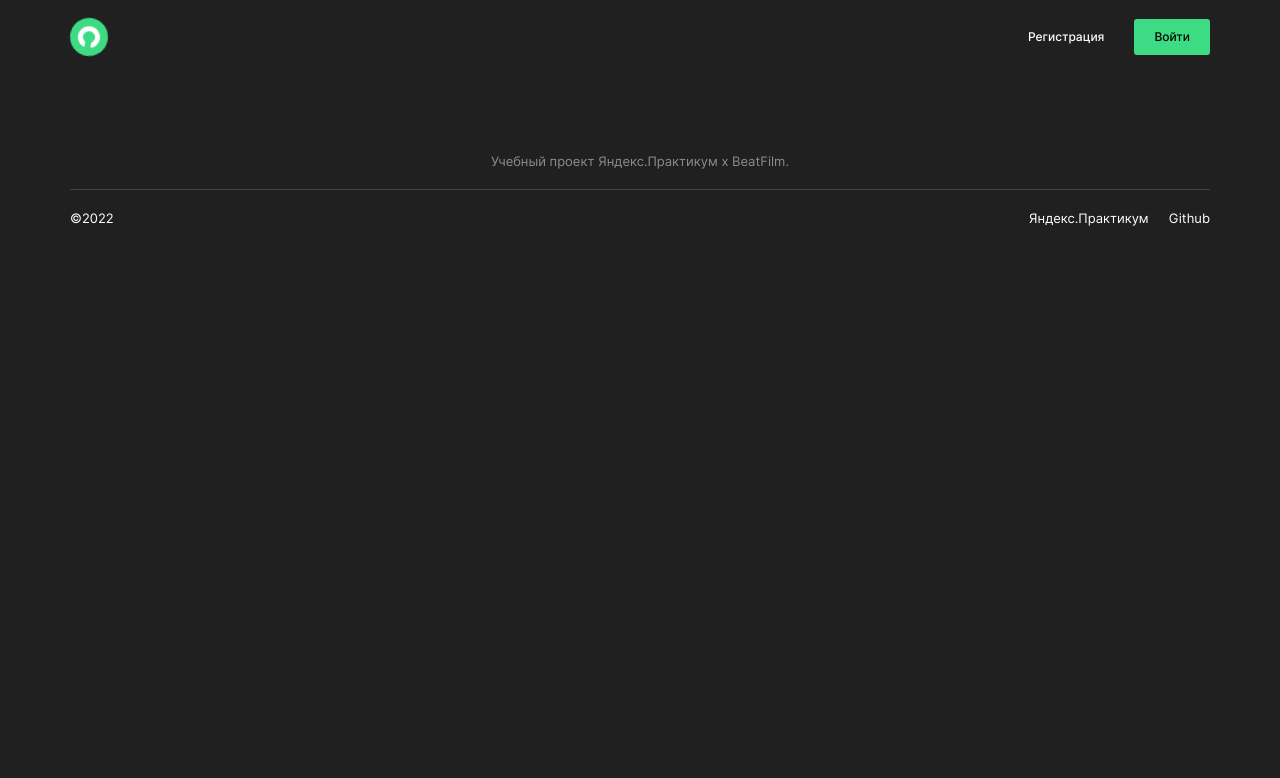
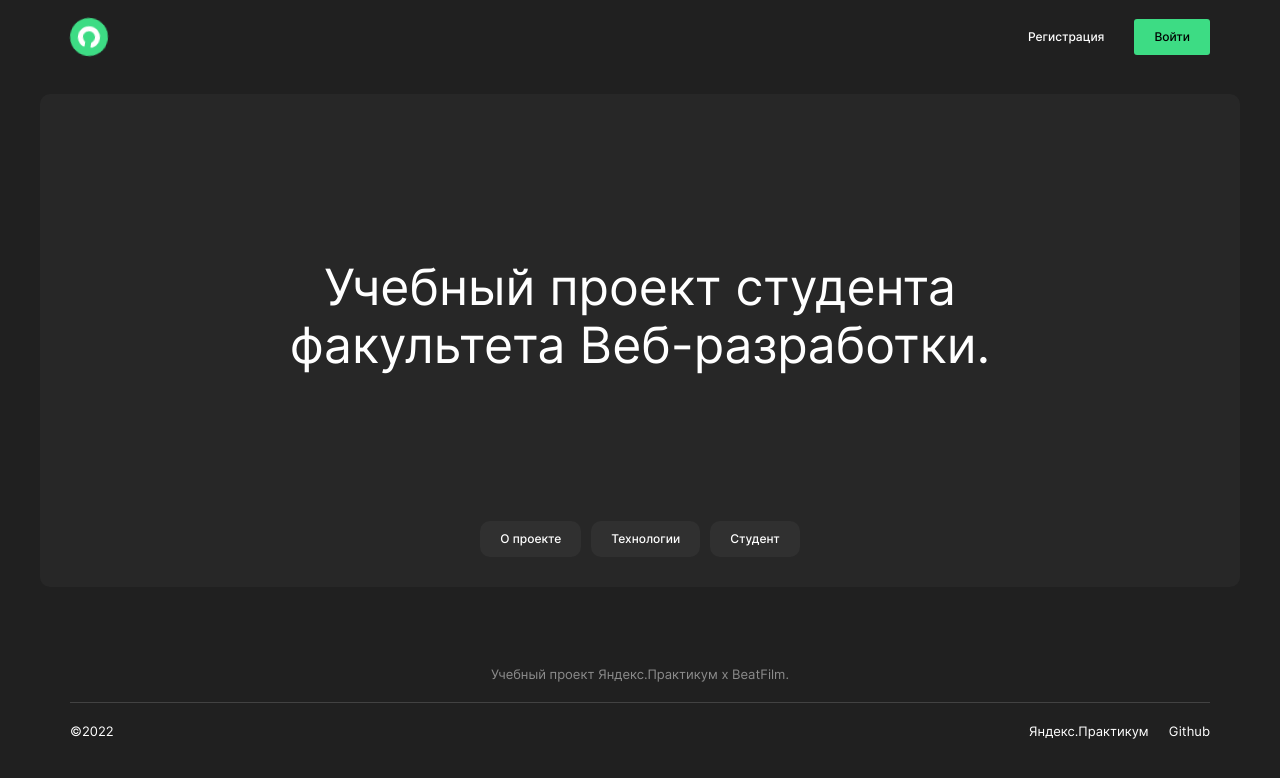
Before and after one commit to Dmitryzhur/movies-explorer-frontend, a React (Create React App) app: page / in a window 1280 px wide. Shown: the top 778 px of the page. Built offline with nearby package versions, Linux system fonts and the light colour scheme.

Commit message:
feat: add Promo, NavTab

```diff
--- a/src/components/Main/Main.js
+++ b/src/components/Main/Main.js
@@ -1,10 +1,12 @@
 import Header from '../Header/Header';
 import Footer from '../Footer/Footer';
+import Promo from	'../Promo/Promo';
 
 function Main() {
 	return (
 		<div>
 			<Header />
+			<Promo />
 			<Footer />
 		</div>
 	)
--- a/src/components/NavTab/NavTab.css
+++ b/src/components/NavTab/NavTab.css
@@ -0,0 +1,30 @@
+.navtab {
+	display: flex;
+	position: absolute;
+	bottom: 30px;
+	border-radius: 3px;
+	padding: 0;
+	margin: 0;
+}
+
+.navtab__link {
+	padding: 10px 20px;
+	margin: 0 10px 0 0;
+	background-color: #303030;
+	border-radius: 10px;
+	color: #FFF;
+	font-size: 12px;
+	font-weight: 500;
+	line-height: 1.33;
+	text-decoration: none;
+	transition: all .6s;
+}
+
+.navtab__link:last-child {
+	margin-right: 0;
+}
+
+.navtab__link:hover {
+	opacity: .6;
+	cursor: pointer;
+}
--- a/src/components/NavTab/NavTab.js
+++ b/src/components/NavTab/NavTab.js
@@ -1,5 +1,13 @@
+import './NavTab.css';
+
 function NavTab() {
-
+ return (
+	<nav className="navtab">
+		<a href="#" className='navtab__link'>О проекте</a>
+		<a href="#" className='navtab__link'>Технологии</a>
+		<a href="#" className='navtab__link'>Студент</a>
+	</nav>
+ )
 }
 
 export default NavTab;
--- /dev/null
+++ b/src/components/Promo/Promo.css
@@ -0,0 +1,27 @@
+.promo {
+	padding: 20px 40px 0 40px;
+	margin: 0;
+}
+
+.promo__content {
+	background-color: #272727;
+	border-radius: 10px;
+	min-height: 493px;
+	margin: 0;
+	display: flex;
+	flex-direction: column;
+	justify-content: center;
+	align-items: center;
+	position: relative;
+}
+
+.promo__title {
+	margin: 0;
+	padding: 0 0 50px 0;
+	text-align: center;
+	color: white;
+	font-size: 50px;
+	font-weight: 400;
+	line-height: 1.16;
+	max-width: 730px;
+}
--- /dev/null
+++ b/src/components/Promo/Promo.js
@@ -0,0 +1,15 @@
+import NavTab from	'../NavTab/NavTab';
+import './Promo.css';
+
+function Promo() {
+	return (
+		<section className="promo">
+			<div className="promo__content">
+				<h1 className="promo__title">Учебный проект студента факультета Веб-разработки.</h1>
+				<NavTab />
+			</div>
+		</section>
+	)
+}
+
+export default Promo;
```
